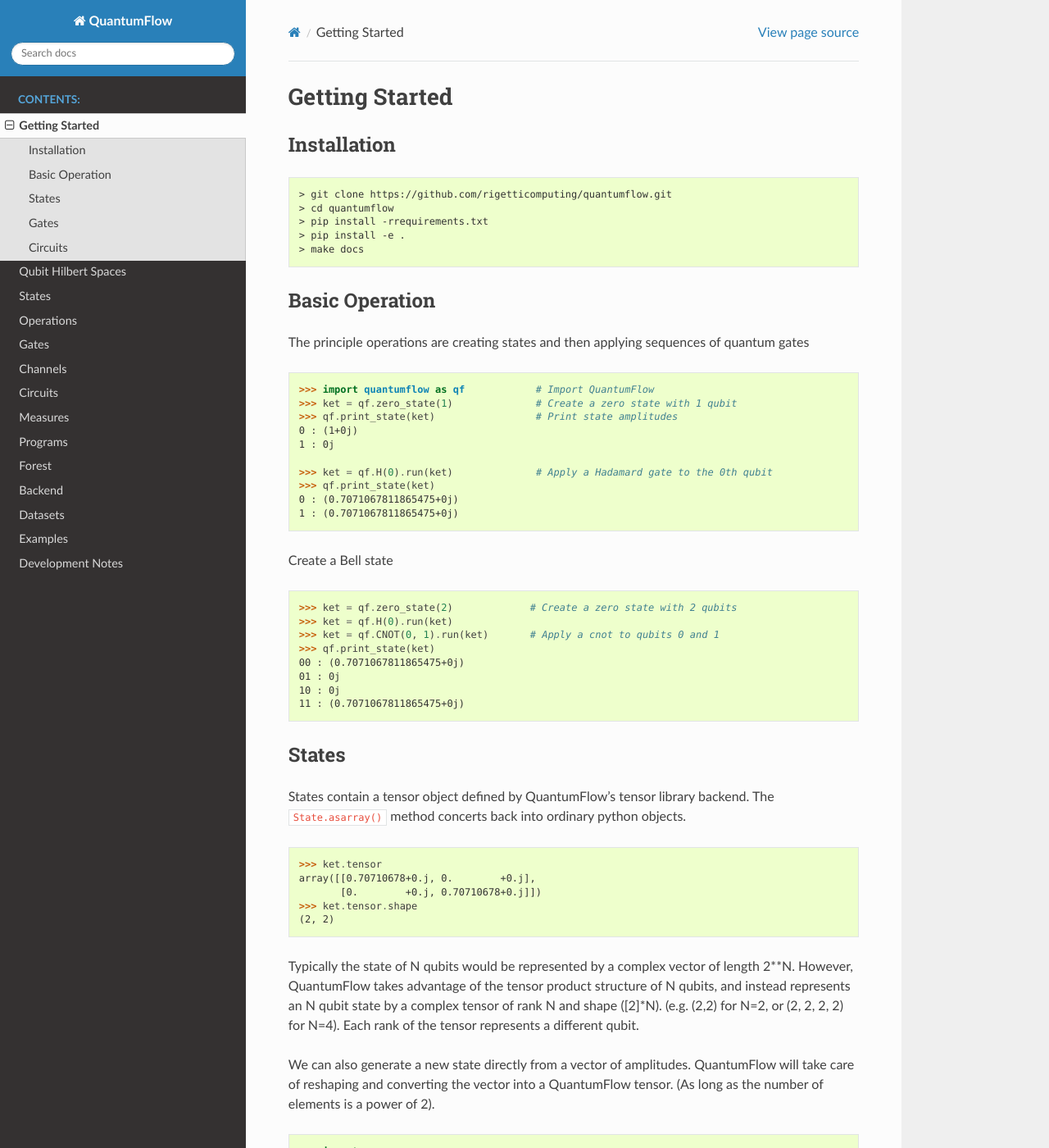
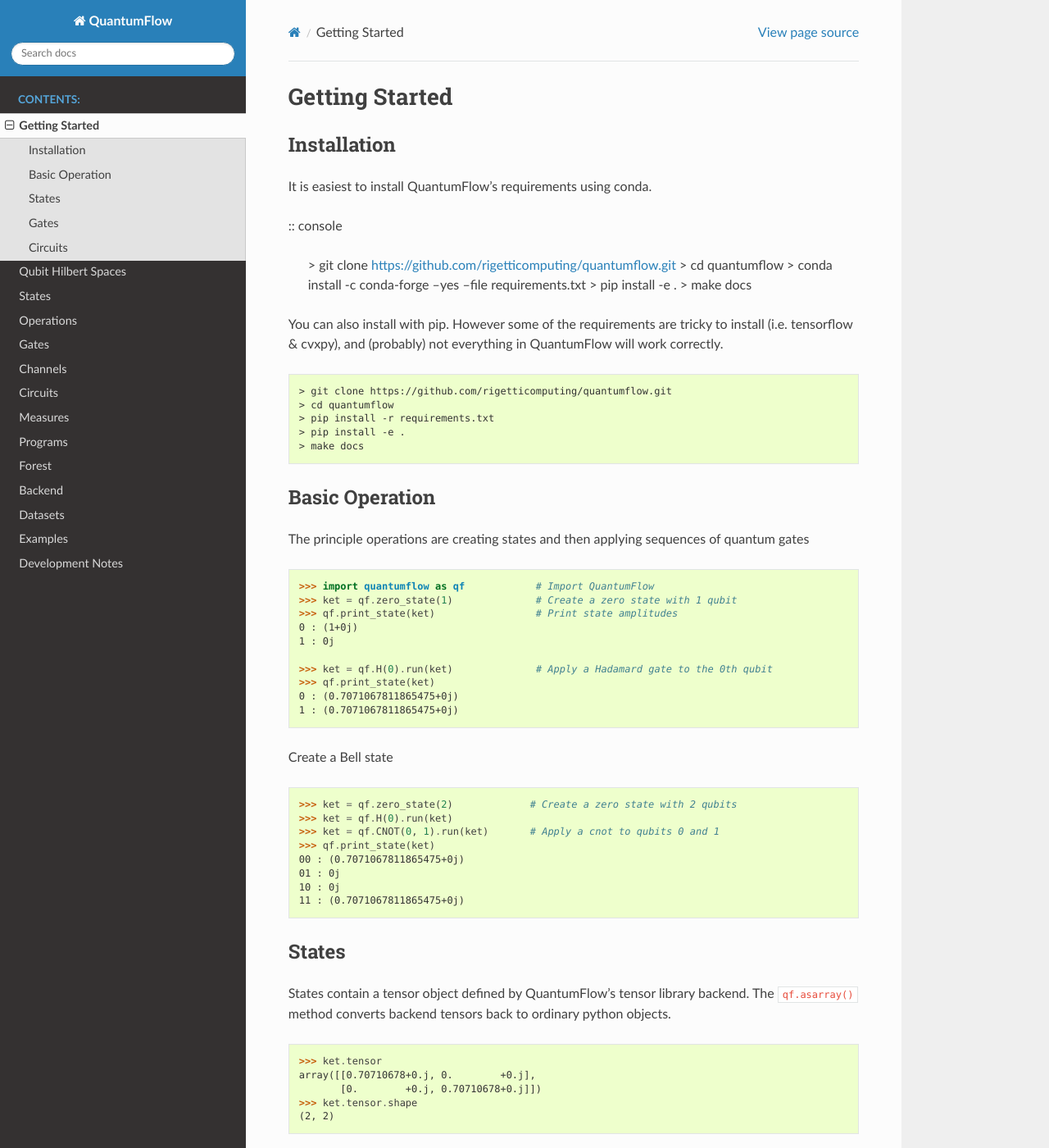
Before and after one commit to rigetti/quantumflow, a Sphinx documentation site: the page built from docs/source/intro.rst, in a window 1280 px wide and 1400 px high. Shown: the whole window at 82% size. Built offline with Sphinx 7.4.7 and the Read the Docs theme 2.0.0, drawn with Linux system fonts in a browser that asks for light colours; the version number could not be read and is left out.

```diff
--- a/docs/source/intro.rst
+++ b/docs/source/intro.rst
@@ -6,11 +6,23 @@ Getting Started
 Installation
 ############
 
+It is easiest to install QuantumFlow's requirements using conda.
+
+:: console
+
+	> git clone https://github.com/rigetticomputing/quantumflow.git
+	> cd quantumflow
+	> conda install -c conda-forge --yes --file requirements.txt
+	> pip install -e .
+	> make docs
+
+You can also install with pip. However some of the requirements are tricky to install (i.e. tensorflow & cvxpy), and (probably) not everything in QuantumFlow will work correctly.
+
 .. code-block:: console
 
 	> git clone https://github.com/rigetticomputing/quantumflow.git
 	> cd quantumflow
-	> pip install -rrequirements.txt
+	> pip install -r requirements.txt
 	> pip install -e .
 	> make docs
 
@@ -51,7 +63,7 @@ States
 ######
 
 States contain a tensor object defined by QuantumFlow's tensor library backend. The
-``State.asarray()`` method concerts back into ordinary python objects.
+``qf.asarray()`` method converts backend tensors back to ordinary python objects.
 
 .. doctest::
 
--- a/requirements.txt
+++ b/requirements.txt
@@ -3,8 +3,7 @@
 numpy
 scipy               >= 1.0.0
 tensorflow          >= 1.6.0
-torch
-torchvision
+# pytorch						# Optional extra
 networkx            >= 2.1
 sphinx              >= 1.6.6
 sphinx_rtd_theme
@@ -18,6 +17,5 @@ keras
 matplotlib
 pillow
 pyquil	            >= 2.0.0b1
-antlr4-python3-runtime
 cvxpy
 sympy
--- a/setup.py
+++ b/setup.py
@@ -19,7 +19,6 @@ setup(
         'networkx',
         'pyquil>=2.0.0b1',
         'pillow',
-        'antlr4-python3-runtime',
         'cvxpy',
         'sympy'
     ],
```
Also changed, not shown: README.md (+12 -3 lines), docs/source/backends.rst (+14 -19 lines), docs/source/devnotes.rst (+3 -10 lines).
